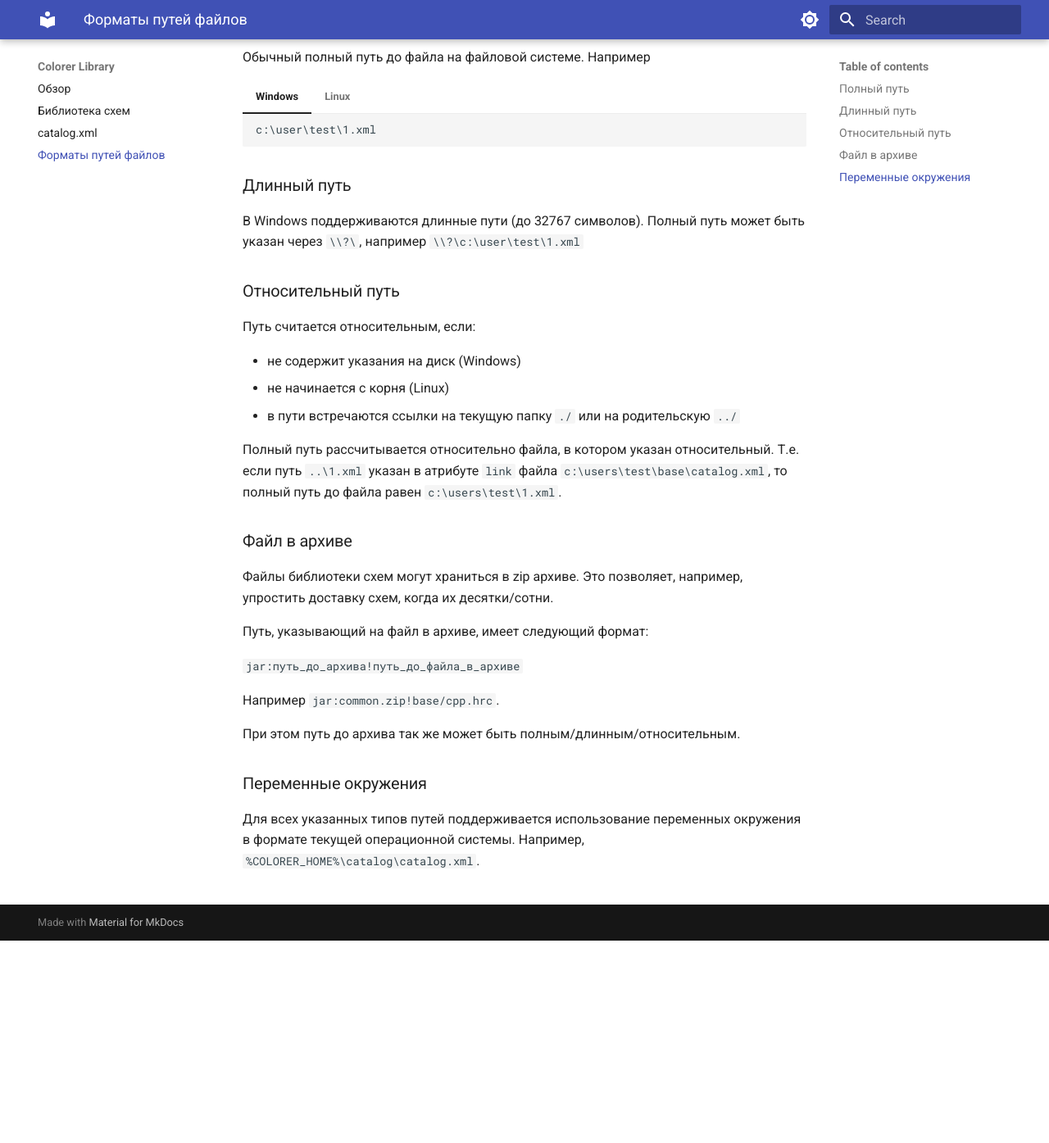
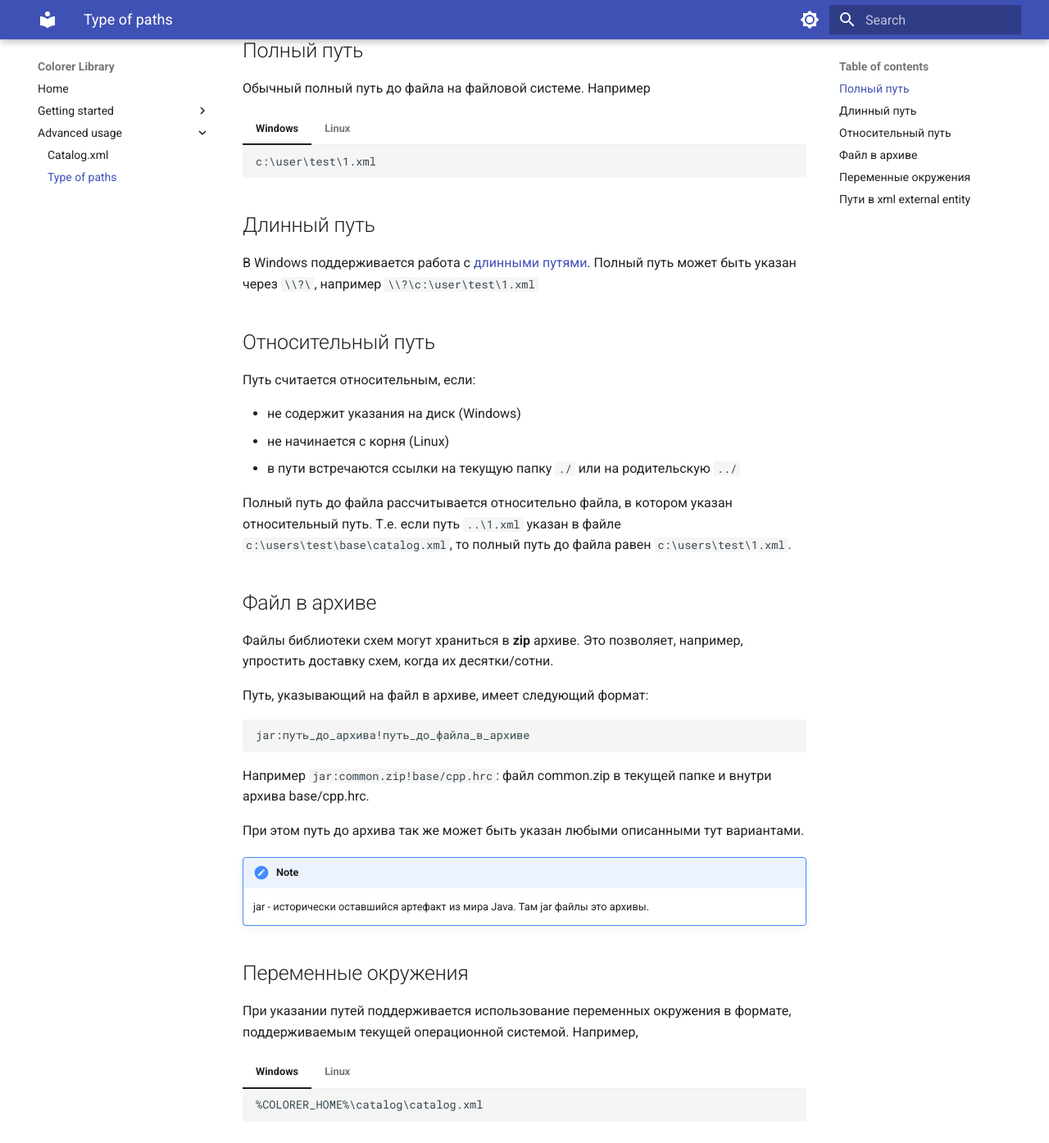
Before and after one commit to colorer/colorer.github.io, an MkDocs documentation site: the page built from docs/file-paths.md, in a window 1280 px wide and 1400 px high, scrolled down 252 px. Shown: the top 1395 px of the window at 82% size. Built offline with MkDocs 1.6.1 and Material for MkDocs 9.7.7, drawn with Linux system fonts in a browser that asks for light colours; some of the changed text lies outside the part shown.

Commit message:
update docs

````diff
--- a/docs/file-paths.md
+++ b/docs/file-paths.md
@@ -1,8 +1,8 @@
 # Форматы путей файлов
 
-В библиотеке схем для указания пути до файла или папки используются следующие форматы
+В Colorer Library для указания пути до файла или папки могут использоваться различные возможности: относительные пути, архивы, переменные окружения. В том числе такие пути поддерживаются в библиотеке схем (файлы xml, hrc, hrd).
 
-### Полный путь
+## Полный путь
 
 Обычный полный путь до файла на файловой системе. Например
 === "Windows"
@@ -14,11 +14,11 @@
     /home/user/1.xml
     ```
 
-### Длинный путь
+## Длинный путь
 
-В Windows поддерживаются длинные пути (до 32767 символов). Полный путь может быть указан через `\\?\`, например `\\?\c:\user\test\1.xml`
+В Windows поддерживается работа с [длинными путями](https://learn.microsoft.com/en-us/windows/win32/fileio/maximum-file-path-limitation?tabs=registry). Полный путь может быть указан через `\\?\`, например `\\?\c:\user\test\1.xml`
 
-### Относительный путь
+## Относительный путь
 
 Путь считается относительным, если:
 
@@ -26,20 +26,68 @@
 * не начинается с корня (Linux)
 * в пути встречаются ссылки на текущую папку `./` или на родительскую `../`
 
-Полный путь рассчитывается относительно файла, в котором указан относительный. Т.е. если путь `..\1.xml` указан в атрибуте `link` файла `c:\users\test\base\catalog.xml`, то полный путь до файла равен `c:\users\test\1.xml`.
+Полный путь до файла рассчитывается относительно файла, в котором указан относительный путь. Т.е. если путь `..\1.xml` указан в файле `c:\users\test\base\catalog.xml`, то полный путь до файла равен `c:\users\test\1.xml`.
 
-### Файл в архиве
+## Файл в архиве
 
-Файлы библиотеки схем могут храниться в zip архиве. Это позволяет, например, упростить доставку схем, когда их десятки/сотни.
+Файлы библиотеки схем могут храниться в **zip** архиве. Это позволяет, например, упростить доставку схем, когда их десятки/сотни.
 
 Путь, указывающий на файл в архиве, имеет следующий формат:
 
-`jar:путь_до_архива!путь_до_файла_в_архиве`
+```
+jar:путь_до_архива!путь_до_файла_в_архиве
+```
 
-Например `jar:common.zip!base/cpp.hrc`.
+Например `jar:common.zip!base/cpp.hrc`: файл common.zip в текущей папке и внутри архива base/cpp.hrc.
 
-При этом путь до архива так же может быть полным/длинным/относительным.
+При этом путь до архива так же может быть указан любыми описанными тут вариантами.
 
-### Переменные окружения
+!!! note
 
-Для всех указанных типов путей поддерживается использование переменных окружения в формате текущей операционной системы. Например, `%COLORER_HOME%\catalog\catalog.xml`.
+    jar - исторически оставшийся артефакт из мира Java. Там jar файлы это архивы.
+
+
+## Переменные окружения
+
+При указании путей поддерживается использование переменных окружения в формате, поддерживаемым текущей операционной системой. Например,
+=== "Windows"
+    ```
+    %COLORER_HOME%\catalog\catalog.xml
+    ```
+=== "Linux"
+    ```
+    $COLORER_HOME/catalog/catalog.xml
+    $COLORER_HOME$/catalog/catalog.xml
+    ```
+
+## Пути в xml external entity
+
+Запись вида
+```
+<!ENTITY catalog-console SYSTEM "hrd/catalog-console.xml">
+```
+в начале xml файла, называется external entity. Строка, указанная после SYSTEM, это путь до файла, который будет в дальнейшем подставлен в текущий вместо `&catalog-console;`.
+
+Данный путь так же поддерживает перечисленные выше форматы. Но для переменных окружения есть отличие:
+
+* переменная окружения вне зависимости от платформы указывается в формате $NAME
+* если путь не в формате архива (не используется `jar:`), то в начале пути необходимо указать `env:`
+
+Примеры:
+
+=== "Относительный путь"
+    ```
+    <!ENTITY catalog-console SYSTEM "hrd/catalog-console.xml">
+    ```
+=== "Архив"
+    ```
+    <!ENTITY catalog-console SYSTEM "jar:data/common-allpacked.zip!hrd/catalog-console.xml">
+    ```
+=== "Переменные окружения"
+    ```
+    <!ENTITY catalog-console SYSTEM "env:$FARHOME/hrd/catalog-console.xml">
+    ```
+=== "Переменные окружения и архив"
+    ```
+    <!ENTITY catalog-console SYSTEM "jar:$FARHOME/data/common-allpacked.zip!hrd/catalog-console.xml">
+    ```
--- a/mkdocs.yml
+++ b/mkdocs.yml
@@ -1,5 +1,14 @@
 site_name: Colorer Library
 site_url: https://colorer.github.io/
+
+nav:
+  - Home: index.md
+  - Getting started:
+    - Schemes library: catalog-base.md
+  - Advanced usage:
+    - Catalog.xml: catalog-xml.md
+    - Type of paths: file-paths.md
+
 theme:
   name: material
   palette:
@@ -24,3 +33,5 @@ markdown_extensions:
       slugify: !!python/object/apply:pymdownx.slugs.slugify
         kwds:
           case: lower
+  - admonition
+  - pymdownx.details
````
Also changed, not shown: docs/catalog-xml.md (+1 -1 lines), docs/index.md (+1 -1 lines).
